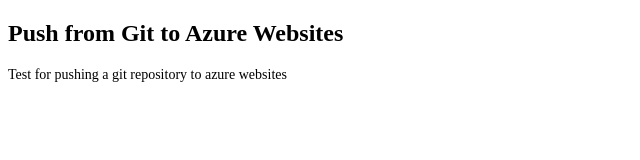
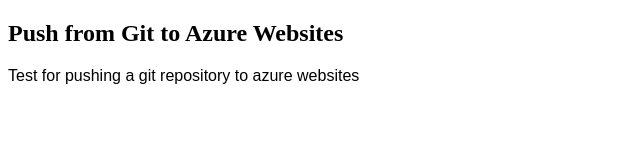
Before and after one commit to HansS/hs-git, a plain HTML site: page index.html in a window 1280 px wide. Shown: the whole page, without its empty margins (0-640 px from the left). Drawn offline with Linux system fonts and the light colour scheme.

Commit message:
add font familiy

```diff
--- a/site.css
+++ b/site.css
@@ -1 +1,4 @@
-p {font-size: 14px}
+p {
+	font-family: Arial;
+	font-size: 16px;
+}
```
